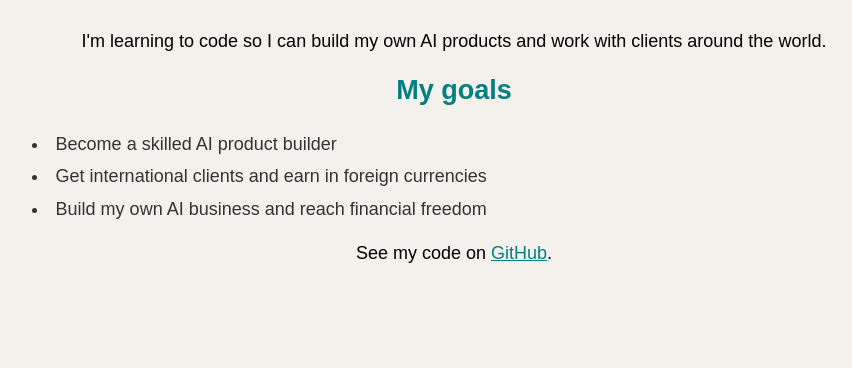
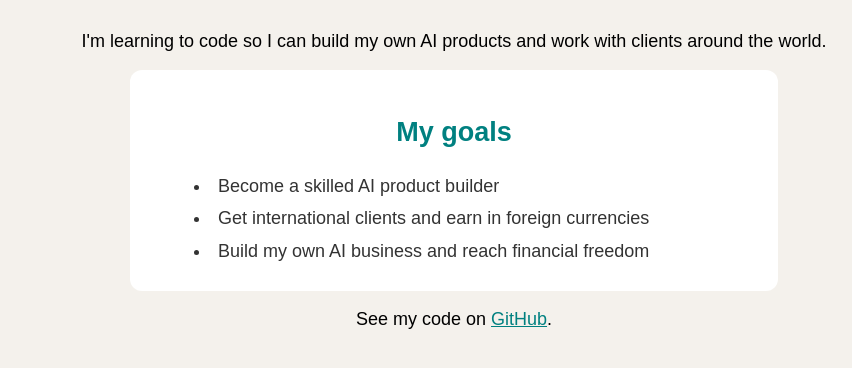
Before and after one commit to pey-codes/html-css-practice, a plain HTML site: page index.html in a window 1280 px wide. Shown: the part 136-504 px from the top of the page, without its empty margins (186-1038 px from the left). Drawn offline with Linux system fonts and the light colour scheme.

Commit message:
Add goals card

```diff
--- a/index.html
+++ b/index.html
@@ -32,25 +32,33 @@ li {
         border-radius: 12px;
     }
     ul {
-        width: 70%;
         margin: 0 auto;
         list-style-position: inside;
     }
     a {
         color: teal;
     }
+.card {
+    background-color: white;
+    padding: 24px;
+    border-radius: 12px;
+    max-width: 600px;
+    margin: 0 auto;
+}
 </style>
 </head>
 <body>
     <h1>Patience</h1>
     <img src="sunset.jpg" alt="Photo of Sunset">
     <p>I'm learning to code so I can build my own AI products and work with clients around the world.</p>
+<div class="card">
     <h2>My goals</h2>
     <ul>
         <li>Become a skilled AI product builder</li>
         <li>Get international clients and earn in foreign currencies</li>
         <li>Build my own AI business and reach financial freedom</li>
     </ul>
+</div>
     <p>See my code on <a href="https://github.com/pey-codes/learning-python">GitHub</a>.</p>
 </body>
 </html>
```
